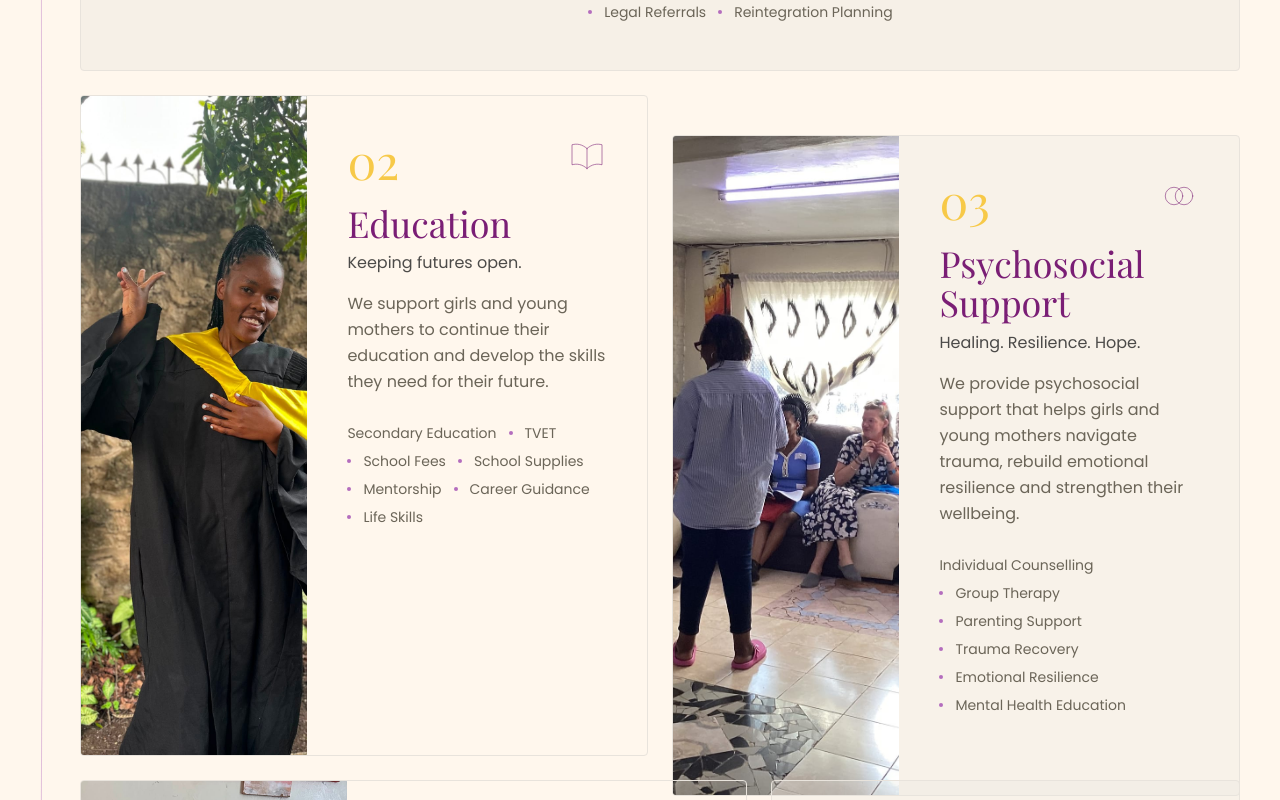
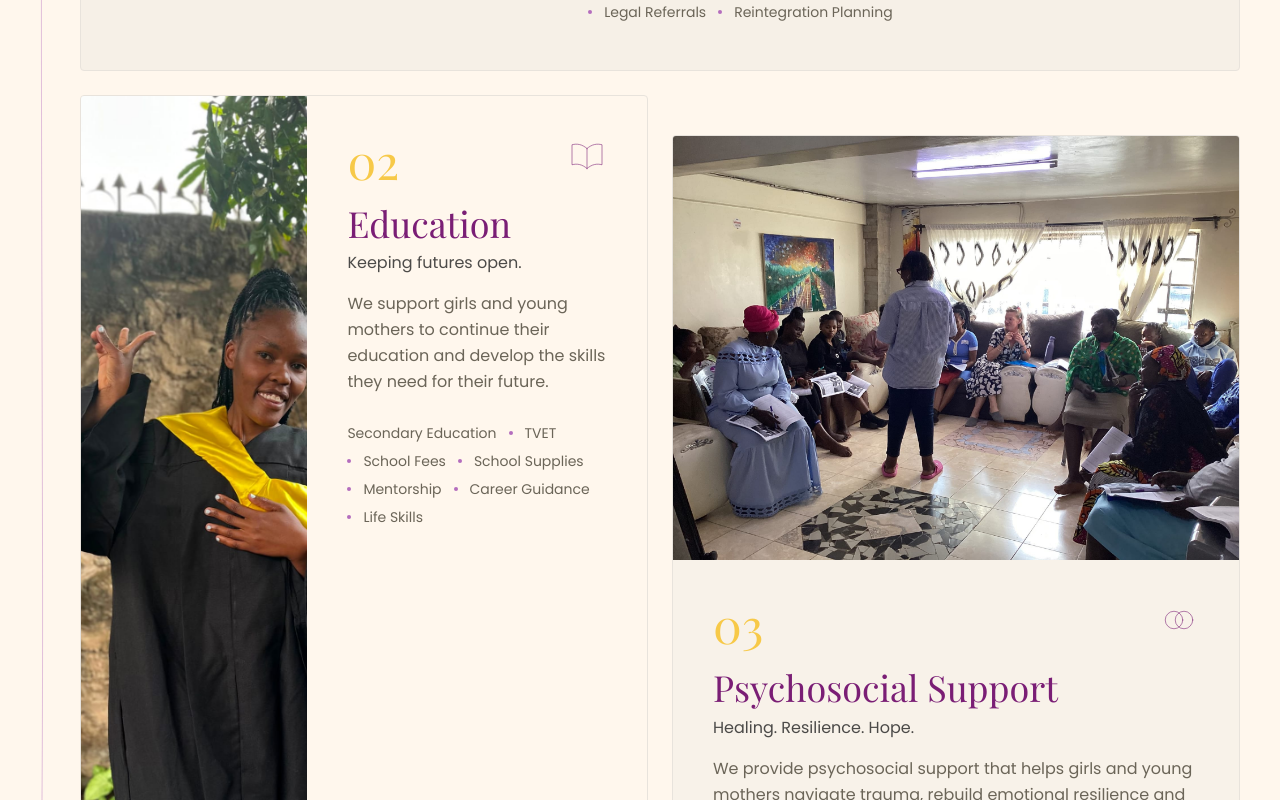
Before and after one commit to rodgersBRY/Njoo-Dada-Organization, a Next.js app: page / in a window 1280 px wide. Shown: the part 3840-4640 px from the top of the page. Built offline with nearby package versions, Linux system fonts and the light colour scheme.

Commit message:
FIX: stop skills-training photo being cropped in Psychosocial block

```diff
--- a/components/home/ProgrammeBlock.tsx
+++ b/components/home/ProgrammeBlock.tsx
@@ -96,13 +96,41 @@ function ProgrammeBlockContent({ programme }: { programme: Programme }) {
 export function ProgrammeBlock({
   programme,
   image,
+  imageLayout = "side",
   className = "",
 }: {
   programme: Programme;
-  /** Optional side-panel photograph. Stacks above the text on mobile. */
+  /** Optional photograph. */
   image?: ImageAsset;
+  /**
+   * "side" suits portrait photos — a narrow column stretched to the text's
+   * height, via `object-cover`. "top" suits landscape photos — a full-width
+   * band at `aspect-4/3`, matching this project's landscape source images
+   * exactly, so `object-cover` has nothing left to crop.
+   */
+  imageLayout?: "side" | "top";
   className?: string;
 }) {
+  if (image && imageLayout === "top") {
+    return (
+      <article
+        className={cn(
+          "group relative flex flex-col overflow-hidden rounded-sm border border-border transition-colors duration-300 hover:bg-secondary/40",
+          className,
+        )}
+      >
+        <ImageFrame
+          image={image}
+          className="aspect-4/3 w-full border-0"
+          sizes="(min-width: 768px) 45vw, 90vw"
+        />
+        <div className="flex flex-1 flex-col p-8 md:p-10">
+          <ProgrammeBlockContent programme={programme} />
+        </div>
+      </article>
+    );
+  }
+
   if (image) {
     return (
       <article
--- a/components/home/Programmes.tsx
+++ b/components/home/Programmes.tsx
@@ -62,6 +62,7 @@ export function Programmes() {
                 <ProgrammeBlock
                   programme={psychosocial}
                   image={programmeImages.skillsTraining}
+                  imageLayout="top"
                   className="h-full bg-secondary/30 md:mt-10"
                 />
               </Reveal>
```
